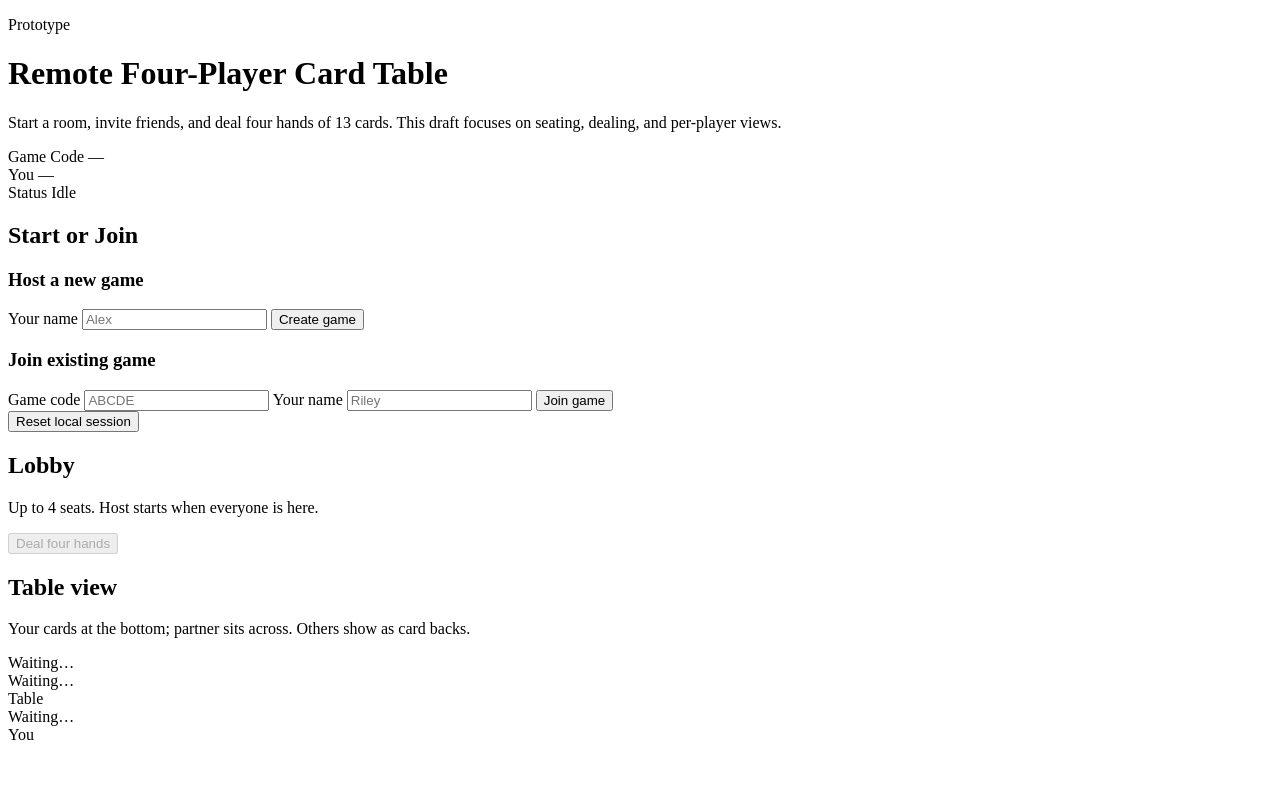
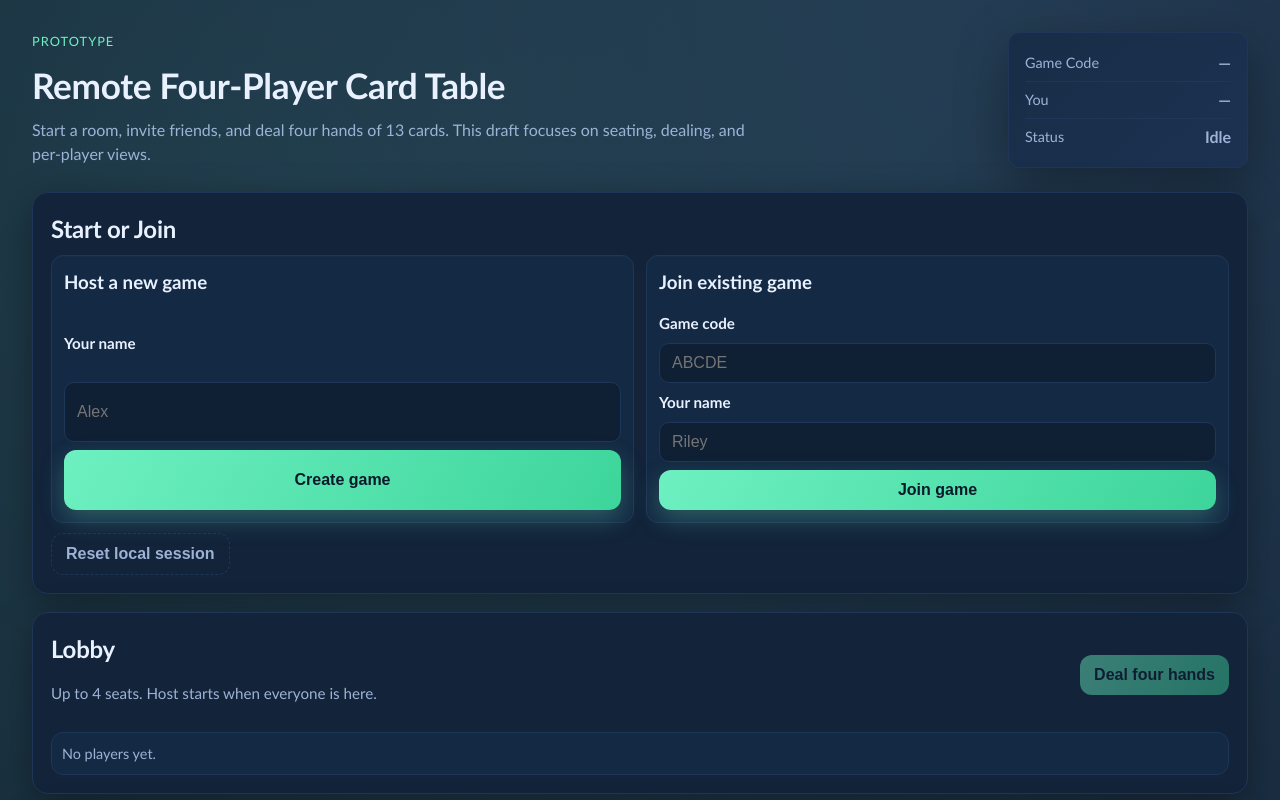
Before and after one commit to jeffculbertson/unnamed-card-game, a plain HTML site: page v0.01/public/index.html in a window 1280 px wide. Shown: the top 800 px of the page. Drawn offline with Linux system fonts and the light colour scheme; the site is published under a folder, as on GitHub Pages, so addresses that start at the root find nothing.

Commit message:
architecture path alterations

```diff
--- a/v0.01/public/index.html
+++ b/v0.01/public/index.html
@@ -4,7 +4,7 @@
   <meta charset="UTF-8">
   <meta name="viewport" content="width=device-width, initial-scale=1.0">
   <title>Unnamed Card Game</title>
-  <link rel="stylesheet" href="/styles.css">
+  <link rel="stylesheet" href="styles.css">
 </head>
 <body>
   <header class="hero">
@@ -99,6 +99,6 @@
     </section>
   </main>
 
-  <script src="/app.js"></script>
+  <script src="app.js"></script>
 </body>
 </html>
```
